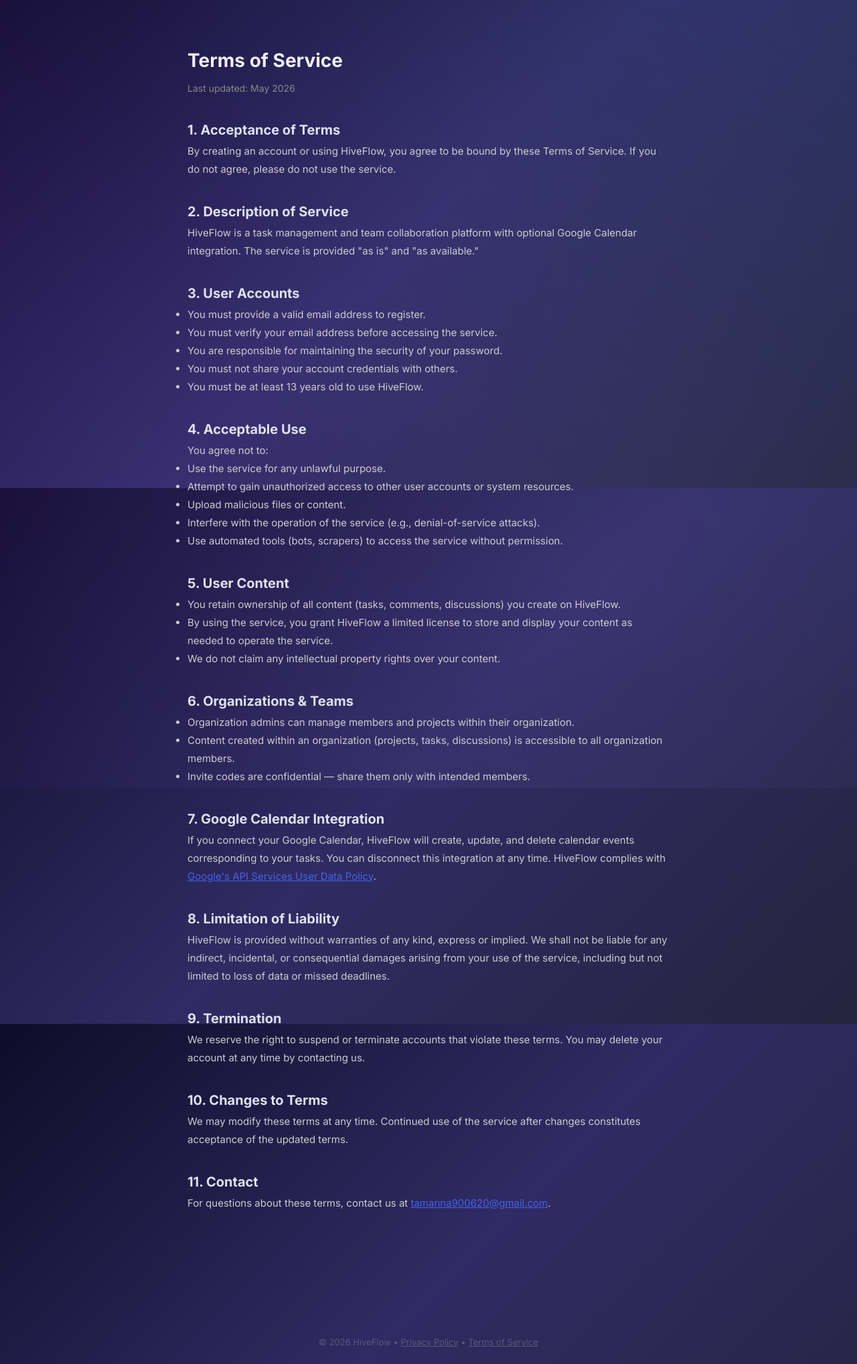
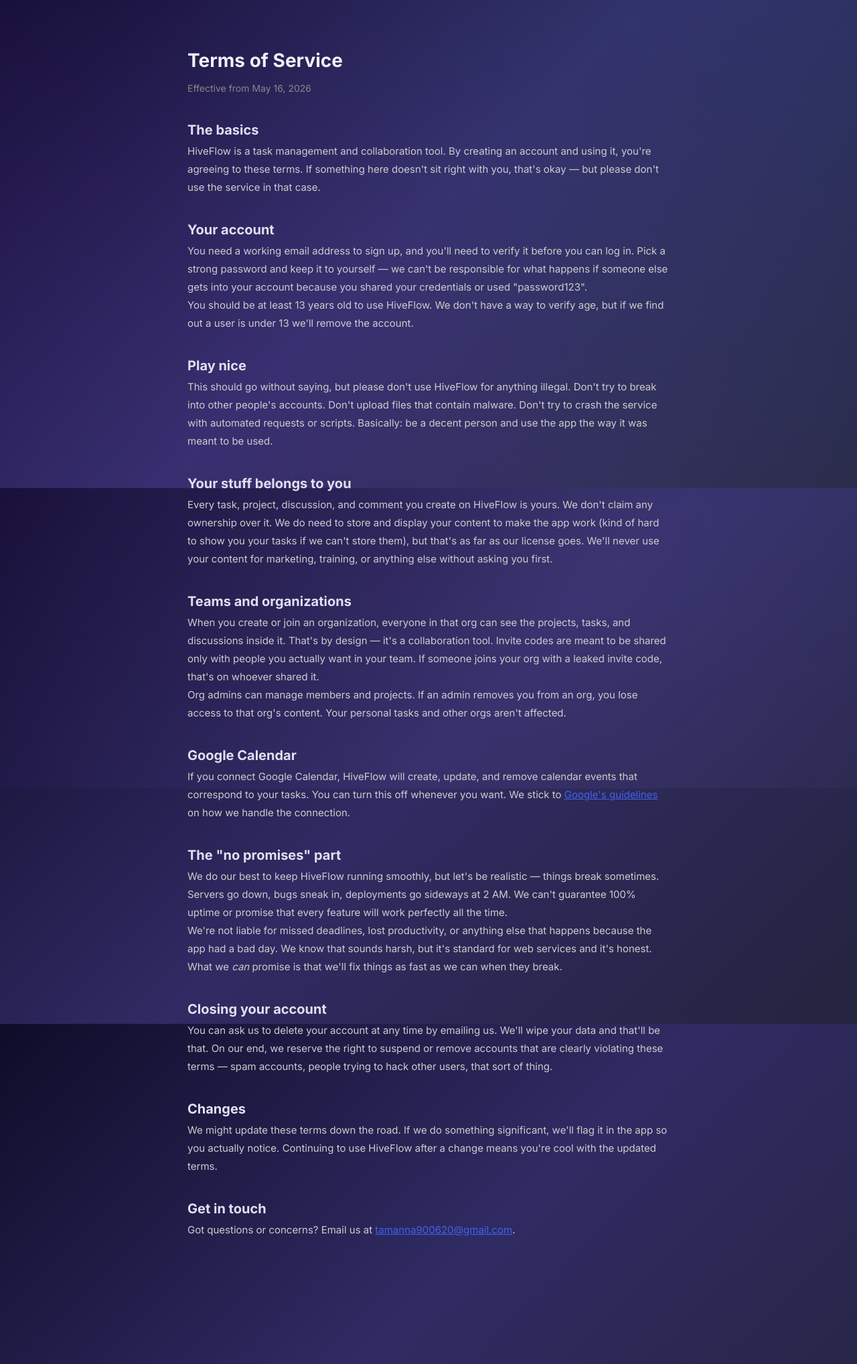
Before and after one commit to bhrigu136/hiveflow, a Flask app: page /auth/terms in a window 1280 px wide. Shown: the part 71-2108 px from the top of the page at 67% size. Run offline with Flask 3, Linux system fonts and the light colour scheme; parts of the project's set-up code (start-up, migrations or seed data) failed here and were passed over; some libraries are stand-ins or nearby versions.

Commit message:
docs: rewrite privacy policy and terms in natural voice

```diff
--- a/app/templates/terms.html
+++ b/app/templates/terms.html
@@ -4,63 +4,45 @@
 <div style="max-width:720px;margin:0 auto;padding:40px 0;">
 
     <h1 style="font-size:28px;margin-bottom:8px;">Terms of Service</h1>
-    <p style="color:#888;font-size:14px;margin-bottom:32px;">Last updated: May 2026</p>
+    <p style="color:#888;font-size:14px;margin-bottom:32px;">Effective from May 16, 2026</p>
 
     <div style="color:#ccc;line-height:1.8;font-size:15px;">
 
-        <h2 style="font-size:20px;color:#e0e0f0;margin-top:32px;">1. Acceptance of Terms</h2>
-        <p>By creating an account or using HiveFlow, you agree to be bound by these Terms of Service. If you do not agree, please do not use the service.</p>
+        <h2 style="font-size:20px;color:#e0e0f0;margin-top:32px;">The basics</h2>
+        <p>HiveFlow is a task management and collaboration tool. By creating an account and using it, you're agreeing to these terms. If something here doesn't sit right with you, that's okay — but please don't use the service in that case.</p>
 
-        <h2 style="font-size:20px;color:#e0e0f0;margin-top:32px;">2. Description of Service</h2>
-        <p>HiveFlow is a task management and team collaboration platform with optional Google Calendar integration. The service is provided "as is" and "as available."</p>
+        <h2 style="font-size:20px;color:#e0e0f0;margin-top:32px;">Your account</h2>
+        <p>You need a working email address to sign up, and you'll need to verify it before you can log in. Pick a strong password and keep it to yourself — we can't be responsible for what happens if someone else gets into your account because you shared your credentials or used "password123".</p>
 
-        <h2 style="font-size:20px;color:#e0e0f0;margin-top:32px;">3. User Accounts</h2>
-        <ul>
-            <li>You must provide a valid email address to register.</li>
-            <li>You must verify your email address before accessing the service.</li>
-            <li>You are responsible for maintaining the security of your password.</li>
-            <li>You must not share your account credentials with others.</li>
-            <li>You must be at least 13 years old to use HiveFlow.</li>
-        </ul>
+        <p>You should be at least 13 years old to use HiveFlow. We don't have a way to verify age, but if we find out a user is under 13 we'll remove the account.</p>
 
-        <h2 style="font-size:20px;color:#e0e0f0;margin-top:32px;">4. Acceptable Use</h2>
-        <p>You agree not to:</p>
-        <ul>
-            <li>Use the service for any unlawful purpose.</li>
-            <li>Attempt to gain unauthorized access to other user accounts or system resources.</li>
-            <li>Upload malicious files or content.</li>
-            <li>Interfere with the operation of the service (e.g., denial-of-service attacks).</li>
-            <li>Use automated tools (bots, scrapers) to access the service without permission.</li>
-        </ul>
+        <h2 style="font-size:20px;color:#e0e0f0;margin-top:32px;">Play nice</h2>
+        <p>This should go without saying, but please don't use HiveFlow for anything illegal. Don't try to break into other people's accounts. Don't upload files that contain malware. Don't try to crash the service with automated requests or scripts. Basically: be a decent person and use the app the way it was meant to be used.</p>
 
-        <h2 style="font-size:20px;color:#e0e0f0;margin-top:32px;">5. User Content</h2>
-        <ul>
-            <li>You retain ownership of all content (tasks, comments, discussions) you create on HiveFlow.</li>
-            <li>By using the service, you grant HiveFlow a limited license to store and display your content as needed to operate the service.</li>
-            <li>We do not claim any intellectual property rights over your content.</li>
-        </ul>
+        <h2 style="font-size:20px;color:#e0e0f0;margin-top:32px;">Your stuff belongs to you</h2>
+        <p>Every task, project, discussion, and comment you create on HiveFlow is yours. We don't claim any ownership over it. We do need to store and display your content to make the app work (kind of hard to show you your tasks if we can't store them), but that's as far as our license goes. We'll never use your content for marketing, training, or anything else without asking you first.</p>
 
-        <h2 style="font-size:20px;color:#e0e0f0;margin-top:32px;">6. Organizations & Teams</h2>
-        <ul>
-            <li>Organization admins can manage members and projects within their organization.</li>
-            <li>Content created within an organization (projects, tasks, discussions) is accessible to all organization members.</li>
-            <li>Invite codes are confidential — share them only with intended members.</li>
-        </ul>
+        <h2 style="font-size:20px;color:#e0e0f0;margin-top:32px;">Teams and organizations</h2>
+        <p>When you create or join an organization, everyone in that org can see the projects, tasks, and discussions inside it. That's by design — it's a collaboration tool. Invite codes are meant to be shared only with people you actually want in your team. If someone joins your org with a leaked invite code, that's on whoever shared it.</p>
 
-        <h2 style="font-size:20px;color:#e0e0f0;margin-top:32px;">7. Google Calendar Integration</h2>
-        <p>If you connect your Google Calendar, HiveFlow will create, update, and delete calendar events corresponding to your tasks. You can disconnect this integration at any time. HiveFlow complies with <a href="https://developers.google.com/terms/api-services-user-data-policy" style="color:#4361ee;">Google's API Services User Data Policy</a>.</p>
+        <p>Org admins can manage members and projects. If an admin removes you from an org, you lose access to that org's content. Your personal tasks and other orgs aren't affected.</p>
 
-        <h2 style="font-size:20px;color:#e0e0f0;margin-top:32px;">8. Limitation of Liability</h2>
-        <p>HiveFlow is provided without warranties of any kind, express or implied. We shall not be liable for any indirect, incidental, or consequential damages arising from your use of the service, including but not limited to loss of data or missed deadlines.</p>
+        <h2 style="font-size:20px;color:#e0e0f0;margin-top:32px;">Google Calendar</h2>
+        <p>If you connect Google Calendar, HiveFlow will create, update, and remove calendar events that correspond to your tasks. You can turn this off whenever you want. We stick to <a href="https://developers.google.com/terms/api-services-user-data-policy" style="color:#4361ee;">Google's guidelines</a> on how we handle the connection.</p>
 
-        <h2 style="font-size:20px;color:#e0e0f0;margin-top:32px;">9. Termination</h2>
-        <p>We reserve the right to suspend or terminate accounts that violate these terms. You may delete your account at any time by contacting us.</p>
+        <h2 style="font-size:20px;color:#e0e0f0;margin-top:32px;">The "no promises" part</h2>
+        <p>We do our best to keep HiveFlow running smoothly, but let's be realistic — things break sometimes. Servers go down, bugs sneak in, deployments go sideways at 2 AM. We can't guarantee 100% uptime or promise that every feature will work perfectly all the time.</p>
 
-        <h2 style="font-size:20px;color:#e0e0f0;margin-top:32px;">10. Changes to Terms</h2>
-        <p>We may modify these terms at any time. Continued use of the service after changes constitutes acceptance of the updated terms.</p>
+        <p>We're not liable for missed deadlines, lost productivity, or anything else that happens because the app had a bad day. We know that sounds harsh, but it's standard for web services and it's honest. What we <em>can</em> promise is that we'll fix things as fast as we can when they break.</p>
 
-        <h2 style="font-size:20px;color:#e0e0f0;margin-top:32px;">11. Contact</h2>
-        <p>For questions about these terms, contact us at <a href="mailto:tamanna900620@gmail.com" style="color:#4361ee;">tamanna900620@gmail.com</a>.</p>
+        <h2 style="font-size:20px;color:#e0e0f0;margin-top:32px;">Closing your account</h2>
+        <p>You can ask us to delete your account at any time by emailing us. We'll wipe your data and that'll be that. On our end, we reserve the right to suspend or remove accounts that are clearly violating these terms — spam accounts, people trying to hack other users, that sort of thing.</p>
+
+        <h2 style="font-size:20px;color:#e0e0f0;margin-top:32px;">Changes</h2>
+        <p>We might update these terms down the road. If we do something significant, we'll flag it in the app so you actually notice. Continuing to use HiveFlow after a change means you're cool with the updated terms.</p>
+
+        <h2 style="font-size:20px;color:#e0e0f0;margin-top:32px;">Get in touch</h2>
+        <p>Got questions or concerns? Email us at <a href="mailto:tamanna900620@gmail.com" style="color:#4361ee;">tamanna900620@gmail.com</a>.</p>
 
     </div>
 </div>
```
Also changed, not shown: app/templates/privacy.html (+26 -41 lines).
